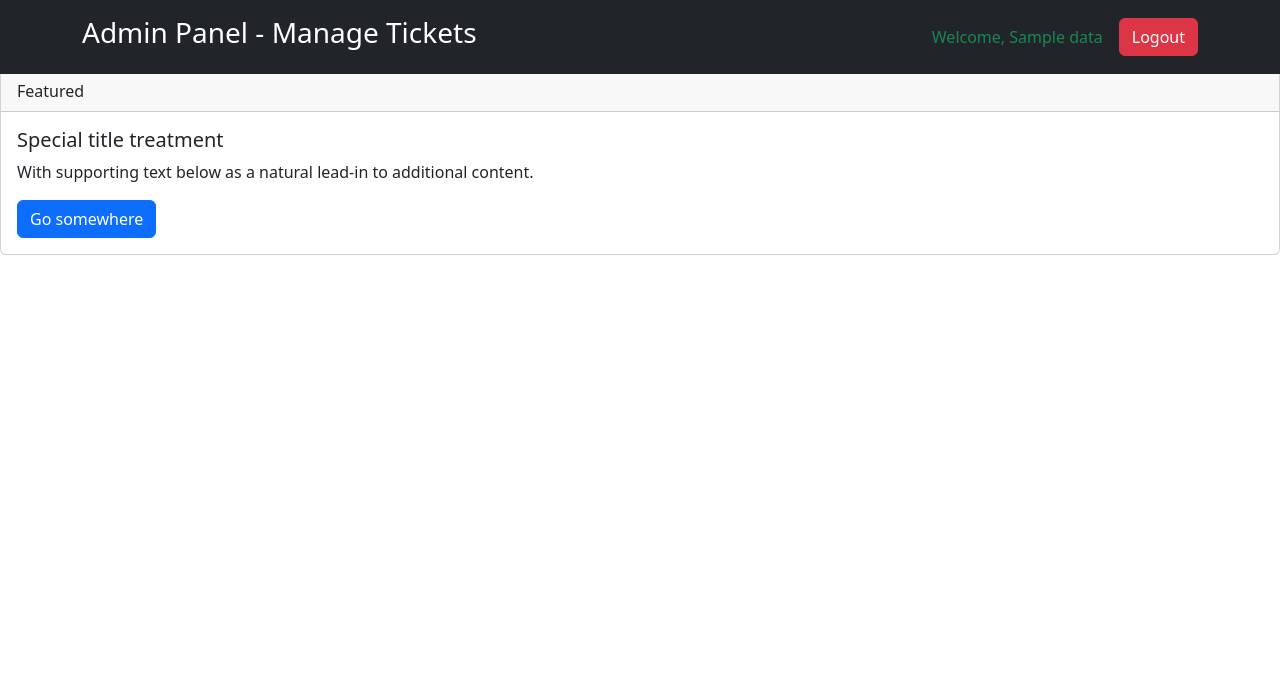
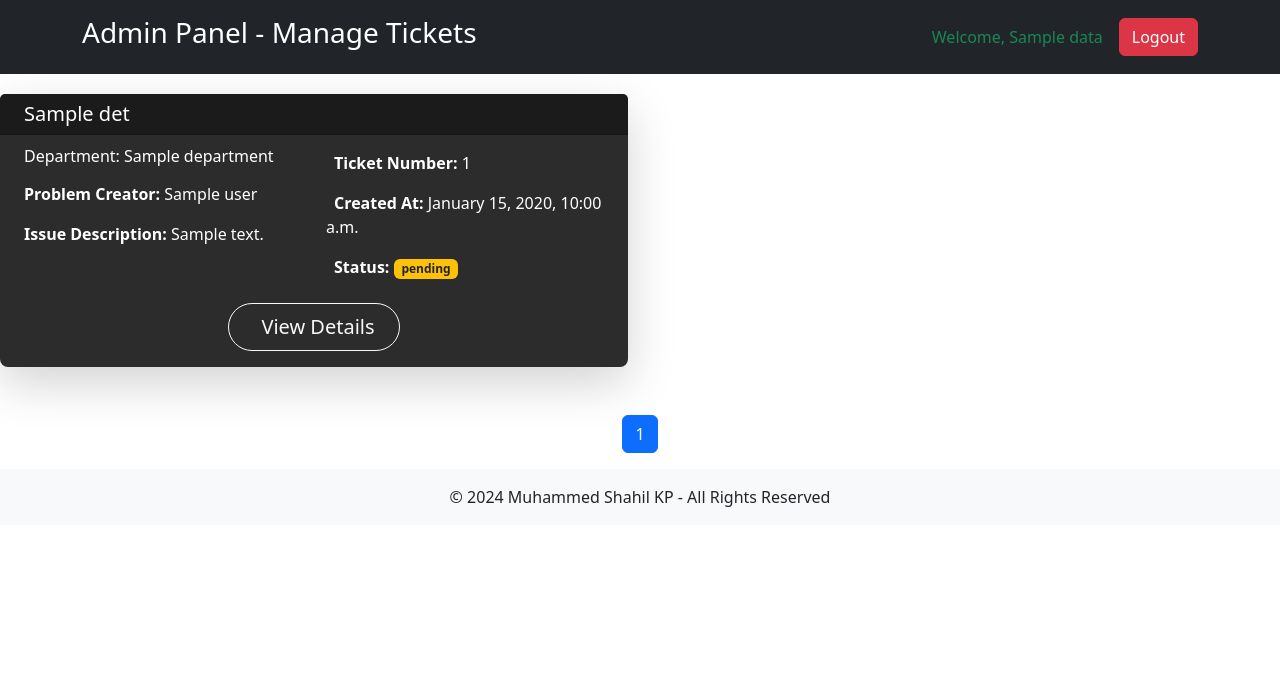
Before and after one commit to Shahil-muhammed/TicketCreationPage, a Django app: template ProblemTicketSystem/control/templates/aindex/aindex.html in a window 1280 px wide. Shown: the top 693 px of the page. Run offline with Django 5.2, Linux system fonts and the light colour scheme; the template is opened without the code that fills it: most values are stand-ins (such as "Sample title", 1, 10 or a date in 2020).

Commit message:
14 th commit || updated admin interface with paginator also improved user view

```diff
--- a/ProblemTicketSystem/consumer/models.py
+++ b/ProblemTicketSystem/consumer/models.py
@@ -1,9 +1,11 @@
 from django.db import models
 from django.db.models.signals import pre_save
+from django.contrib.auth.models import User
 from django.dispatch import receiver
 import random
 
 class Ticket(models.Model):
+    user = models.ForeignKey(User, on_delete=models.SET_NULL, null=True, blank=True, default=None)
     title = models.CharField(max_length=300)
     department = models.CharField(max_length=100, default='Unassigned')
     description = models.TextField()
--- a/ProblemTicketSystem/consumer/views.py
+++ b/ProblemTicketSystem/consumer/views.py
@@ -19,7 +19,7 @@ from django.contrib.auth.forms import AuthenticationForm
 # Create your views here.
 def index(request):
     if request.method == 'POST':
-        form = TicketForm(request.POST)
+        form = TicketForm(request.POST, user=request.user)
         if form.is_valid():
             new_ticket = form.save()  # Save the form data to the database
 
--- a/ProblemTicketSystem/control/templates/aindex/aindex.html
+++ b/ProblemTicketSystem/control/templates/aindex/aindex.html
@@ -1,15 +1,26 @@
 {% extends "Abase/base.html" %}
+{% block body %}
+    {% if page_obj %}
+        <!-- Start of the row -->
+        <div class="row">
+            <!-- Loop through each paginated item -->
+            {% for det in page_obj %}
+                <div class="col-md-6 mb-4">
+                    {% include "include/card/card.html" %}
+                </div>
+                {% if forloop.counter|divisibleby:2 and not forloop.last %}
+                    <!-- Close and start a new row every 2 cards, except after the last card -->
+                    </div><div class="row">
+                {% endif %}
+            {% endfor %}
+        </div>
 
-{% block body %}
-<div class="card">
-    <div class="card-header">
-      Featured
-    </div>
-    <div class="card-body">
-      <h5 class="card-title">Special title treatment</h5>
-      <p class="card-text">With supporting text below as a natural lead-in to additional content.</p>
-      <a href="#" class="btn btn-primary">Go somewhere</a>
-    </div>
-  </div>
-{% include "include/br/br.html" %}
+        <!-- Pagination Controls -->
+        {% include "include/paginator/paginator.html" %}
+
+    {% else %}
+        <!-- No Data Section -->
+        {% include "include/nodata/nodata.html" %}
+        {% include "include/br/br.html" %}
+    {% endif %}
 {% endblock body %}
--- /dev/null
+++ b/ProblemTicketSystem/control/templates/include/card/card.html
@@ -0,0 +1,52 @@
+<br>
+<div class="card mb-4 shadow-lg border-0 rounded-3" style="background-color: #2c2c2c; color: #f8f9fa;">
+    <div class="card-header text-white" style="background-color: #1b1b1b;">
+        <h5 class="mb-0 d-flex align-items-center">
+            <i class="fas fa-ticket-alt me-2"></i> <!-- Font Awesome Icon -->
+            {{ det.title }}
+        </h5>
+    </div>
+    <div class="card-body text-white"> <!-- Applied white text to entire body -->
+        <div class="row">
+            <!-- Left Section -->
+            <div class="col-md-6">
+                <h6 class="card-subtitle mb-3 text-white"> <!-- White text -->
+                    <i class="fas fa-user me-2"></i> Department: {{ det.department }}
+                </h6>
+                <p class="card-text">
+                    <strong><i class="fas fa-user me-2"></i> Problem Creator:</strong> {{ det.user }}
+                </p>
+                <p class="card-text">
+                    <strong><i class="fas fa-info-circle me-2"></i> Issue Description:</strong> {{ det.description }}
+                </p>
+            </div>
+
+            <!-- Right Section -->
+            <div class="col-md-6">
+                <p class="card-text">
+                    <strong><i class="fas fa-hashtag me-2"></i> Ticket Number:</strong> {{ det.ticket_number }}
+                </p>
+                <p class="card-text">
+                    <strong><i class="fas fa-calendar-alt me-2"></i> Created At:</strong>
+                    {{ det.created_at|date:"F j, Y, g:i a" }}
+                </p>
+                <p class="card-text">
+                    <strong><i class="fas fa-exclamation-circle me-2"></i> Status:</strong>
+                    <span class="badge
+                        {% if det.ticket_status == 'pending' %}bg-warning text-dark
+                        {% elif det.ticket_status == 'resolved' %}bg-success text-white
+                        {% else %}bg-secondary text-white
+                        {% endif %}">
+                        {{ det.ticket_status }}
+                    </span>
+                </p>
+            </div>
+        </div>
+
+        <div class="text-center mt-4">
+            <a href="#" class="btn btn-outline-light btn-lg rounded-pill px-4">
+                <i class="fas fa-eye me-2"></i> View Details
+            </a>
+        </div>
+    </div>
+</div>
--- /dev/null
+++ b/ProblemTicketSystem/control/templates/include/nodata/nodata.html
@@ -0,0 +1,6 @@
+<div class="card border-danger mb-4">
+    <div class="card-body text-center">
+        <h5 class="card-title text-danger"><i class="bi bi-exclamation-triangle"></i> Error</h5>
+        <p class="card-text">No data found. Please check from the server end.</p>
+    </div>
+</div>
--- /dev/null
+++ b/ProblemTicketSystem/control/templates/include/paginator/paginator.html
@@ -0,0 +1,30 @@
+<nav aria-label="Page navigation">
+    <ul class="pagination justify-content-center">
+
+        <!-- Previous Page Button -->
+        {% if page_obj.has_previous %}
+            <li class="page-item">
+                <a class="page-link" href="?page={{ page_obj.previous_page_number }}" aria-label="Previous">
+                    <span aria-hidden="true">&laquo;</span>
+                </a>
+            </li>
+        {% endif %}
+
+        <!-- Page Number Buttons -->
+        {% for num in page_obj.paginator.page_range %}
+            <li class="page-item {% if page_obj.number == num %}active{% endif %}">
+                <a class="page-link" href="?page={{ num }}">{{ num }}</a>
+            </li>
+        {% endfor %}
+
+        <!-- Next Page Button -->
+        {% if page_obj.has_next %}
+            <li class="page-item">
+                <a class="page-link" href="?page={{ page_obj.next_page_number }}" aria-label="Next">
+                    <span aria-hidden="true">&raquo;</span>
+                </a>
+            </li>
+        {% endif %}
+
+    </ul>
+</nav>
```
Also changed, not shown: ProblemTicketSystem/consumer/forms.py (+16 -1 lines), ProblemTicketSystem/control/views.py (+18 -1 lines), ProblemTicketSystem/consumer/migrations/0003_ticket_user.py (added).
